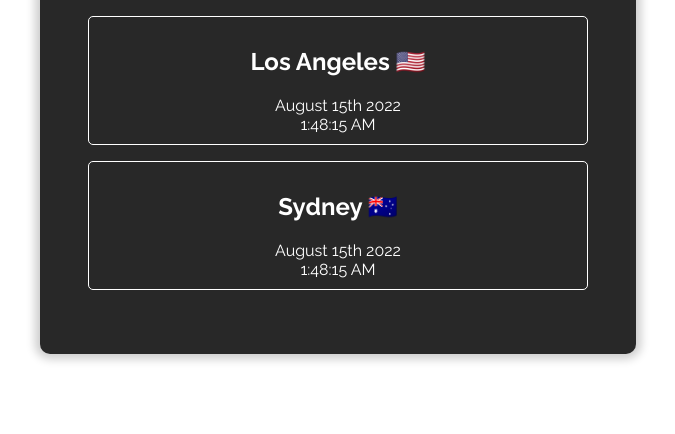
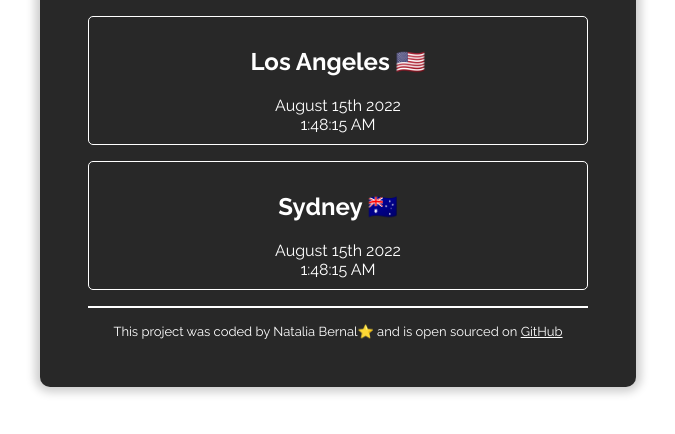
Before and after one commit to NatBernal/world-clock, a plain HTML site: page index.html in a window 1280 px wide. Shown: the part 256-690 px from the top of the page, without its empty margins (302-977 px from the left). Drawn offline with Linux system fonts and the light colour scheme.

Commit message:
Added footer with link to GitHubd repository

```diff
--- a/index.html
+++ b/index.html
@@ -33,6 +33,15 @@
         <div class="date">August 15th 2022</div>
         <div class="time">1:48:15 AM</div>
       </div>
+
+      <hr />
+
+      <footer>
+        This project was coded by Natalia Bernal⭐ and is open sourced on
+        <a href="https://github.com/NatBernal/world-clock" target="_blank">
+          GitHub</a
+        >
+      </footer>
     </div>
   </body>
 </html>
--- a/src/styles.css
+++ b/src/styles.css
@@ -36,3 +36,12 @@
   flex-direction: column;
   align-items: center;
 }
+
+hr {
+  border: 1px solid white;
+  margin-bottom: 1em;
+}
+
+footer {
+  font-size: small;
+}
```
